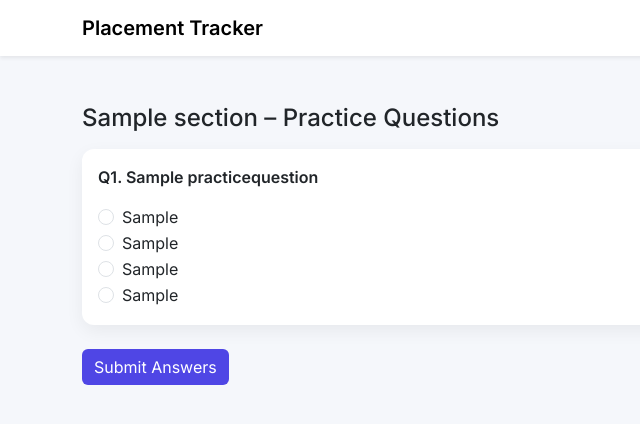
After one commit to komaliandhavarapu/placement_prepration_tracker, a Django app: page /practice/1/ in a window 1280 px wide. The commit adds this page. Shown: the top 424 px of the page, without its empty margins (0-640 px from the left). Run offline with Django 5.2, Linux system fonts and the light colour scheme; tables that the repository leaves empty hold one stand-in row (values such as "Sample post").

Commit message:
Completed practice module with scoring and progress tracking

```diff
--- a/placement_tracker/urls.py
+++ b/placement_tracker/urls.py
@@ -15,8 +15,9 @@ Including another URLconf
     2. Add a URL to urlpatterns:  path('blog/', include('blog.urls'))
 """
 from django.contrib import admin
-from django.urls import path
+from django.urls import path, include
 
 urlpatterns = [
-    path('admin/', admin.site.urls),
+    path("admin/", admin.site.urls),
+    path("", include("tracker.urls")),
 ]
--- a/tracker/models.py
+++ b/tracker/models.py
@@ -1,5 +1,6 @@
 from django.db import models
 from django.contrib.auth.models import User
+
 
 class Section(models.Model):
     name = models.CharField(max_length=50)
@@ -24,11 +25,12 @@ class PracticeQuestion(models.Model):
 class Progress(models.Model):
     user = models.ForeignKey(User, on_delete=models.CASCADE)
     section = models.ForeignKey(Section, on_delete=models.CASCADE)
-    attempted = models.IntegerField(default=0)
-    correct = models.IntegerField(default=0)
+    attempted = models.IntegerField()
+    correct = models.IntegerField()
 
     def __str__(self):
         return f"{self.user.username} - {self.section.name}"
+
 
 class MockTestQuestion(models.Model):
     section = models.ForeignKey(Section, on_delete=models.CASCADE)
--- a/tracker/templates/base.html
+++ b/tracker/templates/base.html
@@ -1,4 +1,3 @@
-{% load static %}
 <!DOCTYPE html>
 <html lang="en">
 <head>
@@ -33,27 +32,18 @@
         }
     </style>
 </head>
-
 <body>
 
-<header>
-    <nav class="navbar navbar-expand-lg navbar-light bg-white shadow-sm">
-        <div class="container">
-            <a class="navbar-brand" href="{% url 'dashboard' %}">
-                Placement Tracker
-            </a>
-        </div>
-    </nav>
-</header>
+<nav class="navbar navbar-expand-lg navbar-light bg-white shadow-sm">
+    <div class="container">
+        <a class="navbar-brand" href="#">Placement Tracker</a>
+    </div>
+</nav>
 
-<main class="container mt-5">
+<div class="container mt-5">
     {% block content %}
     {% endblock %}
-</main>
-
-<footer class="text-center text-muted mt-5 mb-3">
-    <small>© 2026 Placement Preparation Tracker</small>
-</footer>
+</div>
 
 </body>
 </html>
--- /dev/null
+++ b/tracker/templates/practice.html
@@ -0,0 +1,54 @@
+{% extends "base.html" %}
+{% block content %}
+
+{% if submitted %}
+<div class="alert alert-success">
+    <strong>Result:</strong> You scored {{ score }} out of {{ total }}
+</div>
+{% endif %}
+
+
+<h4 class="mb-3">{{ section.name }} – Practice Questions</h4>
+
+{% if questions %}
+<form method="POST">
+    {% csrf_token %}
+
+    {% for q in questions %}
+    <div class="card mb-4 p-3">
+        <p><strong>Q{{ forloop.counter }}. {{ q.question }}</strong></p>
+
+        <div class="form-check">
+            <input class="form-check-input" type="radio" name="q{{ q.id }}" value="A">
+            <label class="form-check-label">{{ q.option_a }}</label>
+        </div>
+
+        <div class="form-check">
+            <input class="form-check-input" type="radio" name="q{{ q.id }}" value="B">
+            <label class="form-check-label">{{ q.option_b }}</label>
+        </div>
+
+        <div class="form-check">
+            <input class="form-check-input" type="radio" name="q{{ q.id }}" value="C">
+            <label class="form-check-label">{{ q.option_c }}</label>
+        </div>
+
+        <div class="form-check">
+            <input class="form-check-input" type="radio" name="q{{ q.id }}" value="D">
+            <label class="form-check-label">{{ q.option_d }}</label>
+        </div>
+    </div>
+    {% endfor %}
+
+    {% if not submitted %}
+<button type="submit" class="btn btn-primary">
+    Submit Answers
+</button>
+{% endif %}
+
+</form>
+{% else %}
+<p class="text-muted">No questions available for this section.</p>
+{% endif %}
+
+{% endblock %}
--- a/tracker/urls.py
+++ b/tracker/urls.py
@@ -6,4 +6,6 @@ urlpatterns = [
     path("login/", views.login_view, name="login"),
     path("logout/", views.logout_view, name="logout"),
     path("dashboard/", views.dashboard_view, name="dashboard"),
+    path("practice/<int:section_id>/", views.practice_view, name="practice"),
+
 ]
--- a/tracker/views.py
+++ b/tracker/views.py
@@ -54,3 +54,41 @@ from .models import Section
 def dashboard_view(request):
     sections = Section.objects.all()
     return render(request, "dashboard.html", {"sections": sections})
+
+from .models import PracticeQuestion, Section, Progress
+
+def practice_view(request, section_id):
+    section = Section.objects.get(id=section_id)
+    questions = PracticeQuestion.objects.filter(section=section)
+
+    score = 0
+    total = questions.count()
+    submitted = False
+
+    if request.method == "POST":
+        submitted = True
+
+        for q in questions:
+            selected = request.POST.get(f"q{q.id}")
+            if selected == q.correct_answer:
+                score += 1
+
+        # ✅ THIS IS THE IMPORTANT PART YOU ASKED ABOUT
+        Progress.objects.create(
+            user=request.user,
+            section=section,
+            attempted=total,
+            correct=score
+        )
+
+    return render(
+        request,
+        "practice.html",
+        {
+            "section": section,
+            "questions": questions,
+            "score": score,
+            "total": total,
+            "submitted": submitted
+        }
+    )
```
Also changed, not shown: tracker/templates/dashboard.html (added, +28 -0 lines), tracker/migrations/0001_initial.py.
